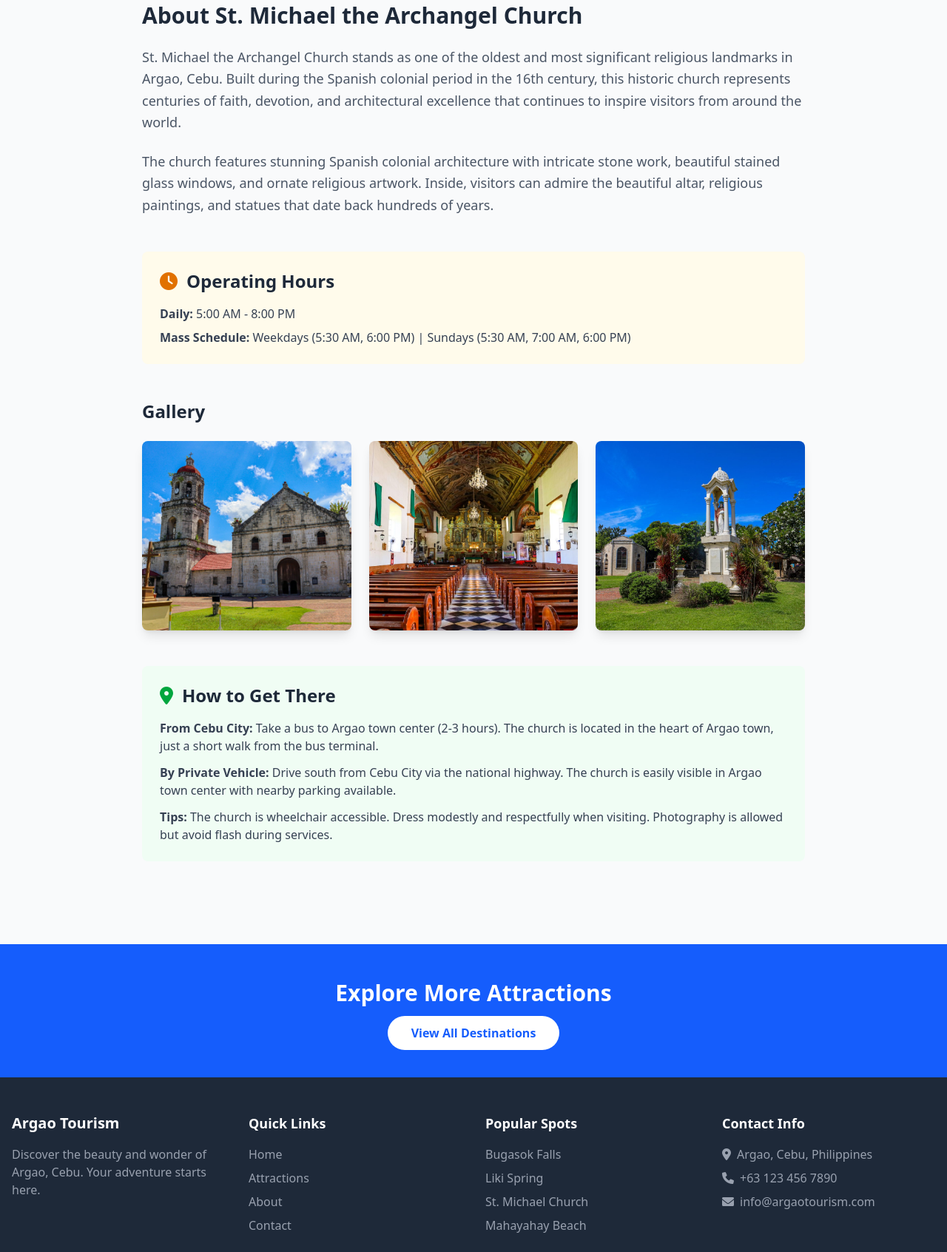
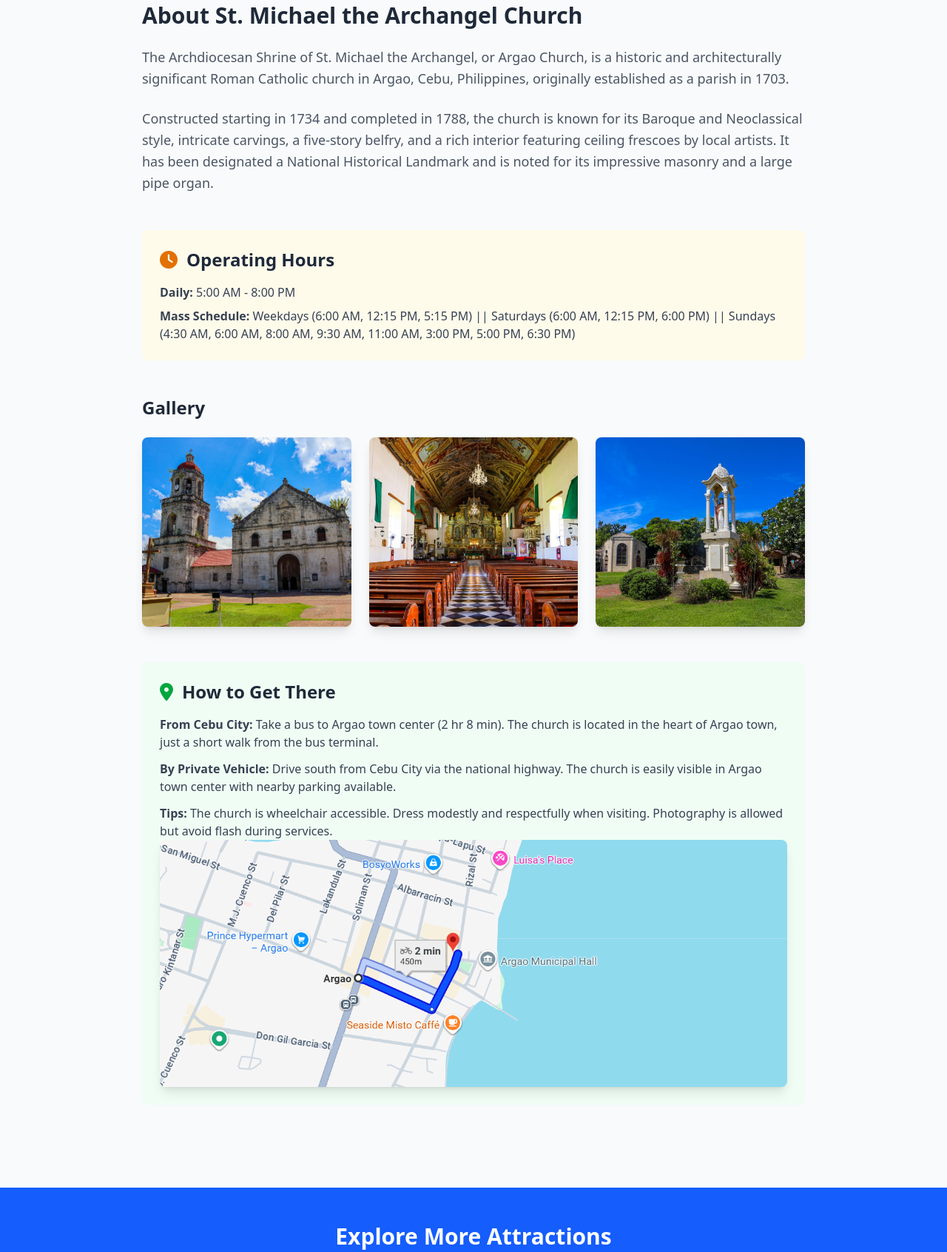
Before and after one commit to chikitita20/ARGAO-TOURISM, a website: page st-michael-church.html in a window 1280 px wide. Shown: the part 565-2257 px from the top of the page at 74% size. Drawn offline with Linux system fonts and the light colour scheme.

Commit message:
Updated St. Michael Archangel details

```diff
--- a/st-michael-church.html
+++ b/st-michael-church.html
@@ -48,11 +48,10 @@
                 <div class="mb-12">
                     <h3 class="text-3xl font-bold text-gray-800 mb-6">About St. Michael the Archangel Church</h3>
                     <p class="text-gray-600 text-lg leading-relaxed mb-6">
-                        St. Michael the Archangel Church stands as one of the oldest and most significant religious landmarks in Argao, Cebu. Built during the Spanish colonial period in the 16th century, this historic church represents centuries of faith, devotion, and architectural excellence that continues to inspire visitors from around the world.
+                        The Archdiocesan Shrine of St. Michael the Archangel, or Argao Church, is a historic and architecturally significant Roman Catholic church in Argao, Cebu, Philippines, originally established as a parish in 1703.
                     </p>
                     <p class="text-gray-600 text-lg leading-relaxed">
-                        The church features stunning Spanish colonial architecture with intricate stone work, beautiful stained glass windows, and ornate religious artwork. Inside, visitors can admire the beautiful altar, religious paintings, and statues that date back hundreds of years.
-                    </p>
+                        Constructed starting in 1734 and completed in 1788, the church is known for its Baroque and Neoclassical style, intricate carvings, a five-story belfry, and a rich interior featuring ceiling frescoes by local artists. It has been designated a National Historical Landmark and is noted for its impressive masonry and a large pipe organ.
                 </div>
 
                 <!-- Operating Hours -->
@@ -64,7 +63,7 @@
                         </h3>
                         <div class="space-y-2 text-gray-700">
                             <p><strong>Daily:</strong> 5:00 AM - 8:00 PM</p>
-                            <p><strong>Mass Schedule:</strong> Weekdays (5:30 AM, 6:00 PM) | Sundays (5:30 AM, 7:00 AM, 6:00 PM)</p>
+                            <p><strong>Mass Schedule:</strong> Weekdays (6:00 AM, 12:15 PM, 5:15 PM) || Saturdays (6:00 AM, 12:15 PM, 6:00 PM) || Sundays (4:30 AM, 6:00 AM, 8:00 AM, 9:30 AM, 11:00 AM, 3:00 PM, 5:00 PM, 6:30 PM)</p>
                         </div>
                     </div>
                 </div>
@@ -87,9 +86,12 @@
                             How to Get There
                         </h3>
                         <div class="space-y-3 text-gray-700">
-                            <p><strong>From Cebu City:</strong> Take a bus to Argao town center (2-3 hours). The church is located in the heart of Argao town, just a short walk from the bus terminal.</p>
+                            <p><strong>From Cebu City:</strong> Take a bus to Argao town center (2 hr 8 min). The church is located in the heart of Argao town, just a short walk from the bus terminal.</p>
                             <p><strong>By Private Vehicle:</strong> Drive south from Cebu City via the national highway. The church is easily visible in Argao town center with nearby parking available.</p>
                             <p><strong>Tips:</strong> The church is wheelchair accessible. Dress modestly and respectfully when visiting. Photography is allowed but avoid flash during services.</p>
+                        </div>
+                        <div class="mt-6 rounded-lg overflow-hidden shadow-lg aspect-[4/3]">
+                            <img src="src/img/church map.png" alt="Map to St. Michael Archangel Churh" class="w-full h-full object-cover">
                         </div>
                     </div>
                 </div>
@@ -137,8 +139,8 @@
                     <h5 class="text-lg font-semibold mb-4">Contact Info</h5>
                     <div class="space-y-2 text-gray-400">
                         <p><i class="fas fa-map-marker-alt mr-2"></i>Argao, Cebu, Philippines</p>
-                        <p><i class="fas fa-phone mr-2"></i>+63 123 456 7890</p>
-                        <p><i class="fas fa-envelope mr-2"></i>info@argaotourism.com</p>
+                        <p><i class="fas fa-phone mr-2"></i>09323466720</p>
+                        <p><i class="fas fa-envelope mr-2"></i>sanmiguelparishargaocebu@gmail.com</p>
                     </div>
                 </div>
             </div>
```
Also changed, not shown: src/img/church map.png (added).
